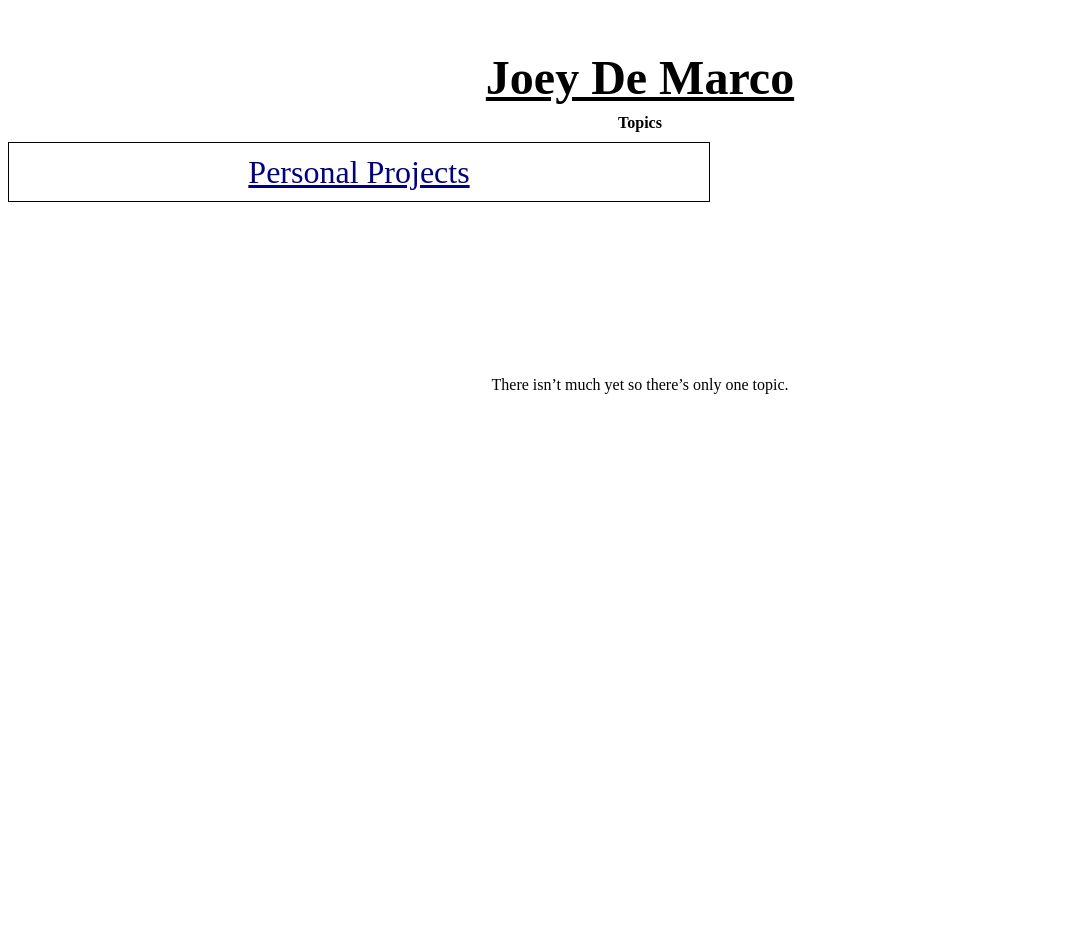
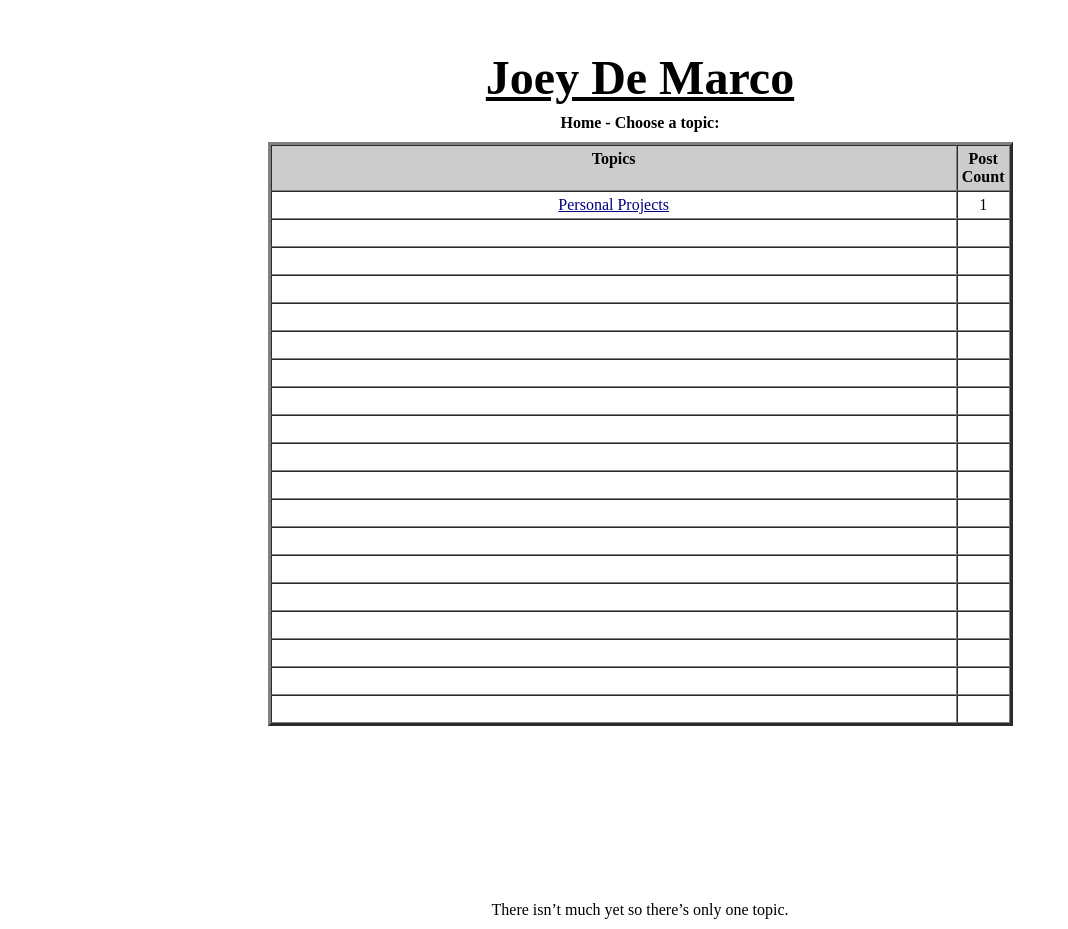
Before and after one commit to JoeyDevmarco/joeydevmarco.github.io, a plain HTML site: page home.html in a window 1280 px wide. Shown: the whole page, without its empty margins (0-1068 px from the left). Before the commit the page ends 800 px from the top, so only its background shows below. Drawn offline with Linux system fonts and the light colour scheme.

Commit message:
Add files via upload

```diff
--- a/home.html
+++ b/home.html
@@ -1,12 +1,12 @@
 <!DOCTYPE html>
 <html>
   <head>
-	<meta http-equiv="content-type" content="text/html; charset=utf-8"/>
+    <meta http-equiv="content-type" content="text/html; charset=UTF-8">
     <title></title>
-	<meta name="generator" content="LibreOffice 25.2.3.2 (Linux)"/>
-	<meta name="created" content="00:00:00"/>
-	<meta name="changed" content="2026-11-18T21:46:10.929596563"/>
-	<meta name="" content=""/>
+    <meta name="generator" content="LibreOffice 25.2.3.2 (Linux)">
+    <meta name="created" content="00:00:00">
+    <meta name="changed" content="2026-11-18T21:46:10.929596563">
+    <meta name="" content="">
     <meta name="created" content="00:00:00">
     <style type="text/css">
 		@page { size: 8.5in 11in; margin-left: 0.79in; margin-right: 0.39in; margin-top: 0.39in; margin-bottom: 0.39in }
@@ -16,33 +16,150 @@
 		a:visited { color: #800000; text-decoration: underline }
 	</style>
   </head>
-<body lang="en-US" link="#000080" vlink="#800000" dir="ltr"><p><br/>
-<br/>
-
+  <body dir="ltr" vlink="#800000" link="#000080" lang="en-US">
+    <p><br>
+      <br>
     </p>
-<p align="center"><font size="7" style="font-size: 36pt"><u><b>Joey
+    <p align="center"><font style="font-size: 36pt" size="7"><u><b>Joey
             De Marco</b></u></font></p>
-<p align="center" style="text-decoration: none"><font size="3" style="font-size: 12pt"><b>Topics</b></font></p>
-<table width="702" cellpadding="4" cellspacing="0">
-	<col width="692"/>
+    <p style="text-decoration: none" align="center"><b>Home - Choose a
+        topic:</b><br>
+    </p>
+    <table width="745" height="566" cellspacing="0" cellpadding="4"
+      border="3" align="center">
+      <colgroup><col width="692"> </colgroup><tbody>
         <tr>
-		<td width="692" height="38" valign="top" style="border: 1px solid #000000; padding: 0.04in"><p align="center" style="font-weight: normal">
-			<font size="6" style="font-size: 24pt"><a href="projects.html">Personal
-			Projects</a></font></p>
+          <td valign="top" height="5%" bgcolor="#cccccc" align="center"><b>Topics</b><br>
+          </td>
+          <td valign="top" height="5%" bgcolor="#cccccc" align="center"><b>Post<br>
+              Count<br>
+            </b></td>
+        </tr>
+        <tr>
+          <td valign="top" align="center"><a
+              href="personal-projects.html">Personal Projects</a><br>
+          </td>
+          <td valign="top" align="center">1 <br>
           </td>
         </tr>
+        <tr>
+          <td valign="top"><br>
+          </td>
+          <td valign="top"><br>
+          </td>
+        </tr>
+        <tr>
+          <td valign="top"><br>
+          </td>
+          <td valign="top"><br>
+          </td>
+        </tr>
+        <tr>
+          <td valign="top"><br>
+          </td>
+          <td valign="top"><br>
+          </td>
+        </tr>
+        <tr>
+          <td valign="top"><br>
+          </td>
+          <td valign="top"><br>
+          </td>
+        </tr>
+        <tr>
+          <td valign="top"><br>
+          </td>
+          <td valign="top"><br>
+          </td>
+        </tr>
+        <tr>
+          <td valign="top"><br>
+          </td>
+          <td valign="top"><br>
+          </td>
+        </tr>
+        <tr>
+          <td valign="top"><br>
+          </td>
+          <td valign="top"><br>
+          </td>
+        </tr>
+        <tr>
+          <td valign="top"><br>
+          </td>
+          <td valign="top"><br>
+          </td>
+        </tr>
+        <tr>
+          <td valign="top"><br>
+          </td>
+          <td valign="top"><br>
+          </td>
+        </tr>
+        <tr>
+          <td valign="top"><br>
+          </td>
+          <td valign="top"><br>
+          </td>
+        </tr>
+        <tr>
+          <td valign="top"><br>
+          </td>
+          <td valign="top"><br>
+          </td>
+        </tr>
+        <tr>
+          <td valign="top"><br>
+          </td>
+          <td valign="top"><br>
+          </td>
+        </tr>
+        <tr>
+          <td valign="top"><br>
+          </td>
+          <td valign="top"><br>
+          </td>
+        </tr>
+        <tr>
+          <td valign="top"><br>
+          </td>
+          <td valign="top"><br>
+          </td>
+        </tr>
+        <tr>
+          <td valign="top"><br>
+          </td>
+          <td valign="top"><br>
+          </td>
+        </tr>
+        <tr>
+          <td valign="top"><br>
+          </td>
+          <td valign="top"><br>
+          </td>
+        </tr>
+        <tr>
+          <td valign="top"><br>
+          </td>
+          <td valign="top"><br>
+          </td>
+        </tr>
+        <tr>
+          <td valign="top"><br>
+          </td>
+          <td valign="top"><br>
+          </td>
+        </tr>
+      </tbody>
     </table>
-<p><br/>
-<br/>
-
+    <p><br>
+      <br>
     </p>
-<p><br/>
-<br/>
-
+    <p><br>
+      <br>
     </p>
-<p><br/>
-<br/>
-
+    <p><br>
+      <br>
     </p>
     <p align="center">There isn’t much yet so there’s only one topic.</p>
   </body>
```
Also changed, not shown: index.html (+13 -11 lines), personal-projects.html (added, +169 -0 lines). Lines whose indentation alone changed are shown as unchanged.
